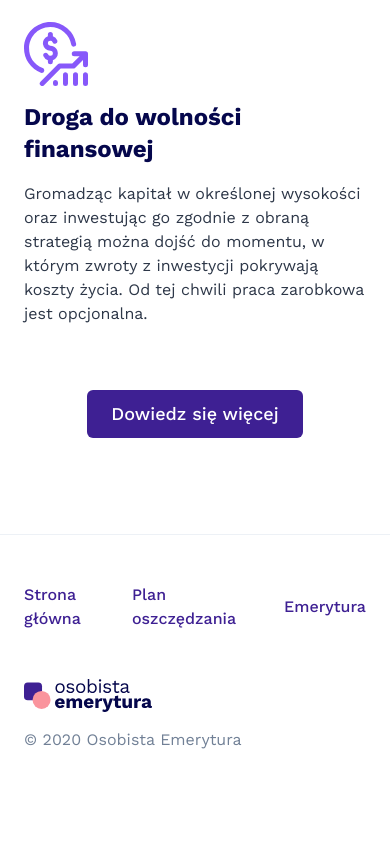
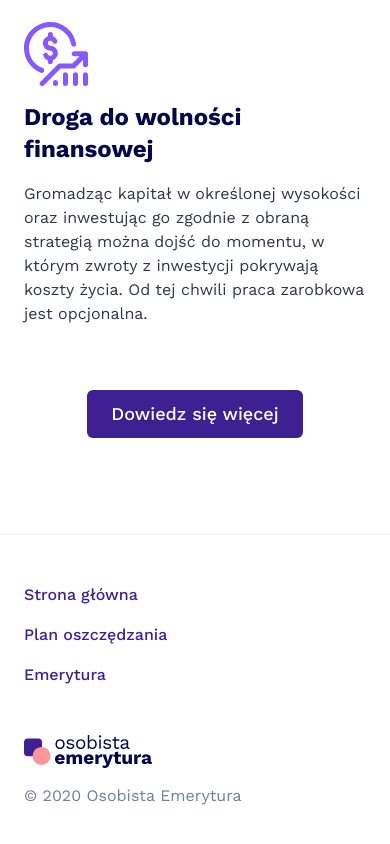
Before and after one commit to tomaszgil/osobista-emerytura, a React (Create React App) app: page / in a window 390 px wide. Shown: the part 2121-2965 px from the top of the page. Before the commit the page ends 2921 px from the top, so only its background shows below. Built offline with nearby package versions, Linux system fonts and the light colour scheme.

Commit message:
Adjust homepage to mobile

```diff
--- a/src/components/Footer.tsx
+++ b/src/components/Footer.tsx
@@ -1,15 +1,21 @@
 import React from 'react'
 import PageContainer from './PageContainer'
 import Logo from './Logo'
-import { Box, Text } from '@chakra-ui/react'
+import { Box, Stack, Text } from '@chakra-ui/react'
 import { Link as RouterLink } from 'react-router-dom'
-import Nav from './Nav'
+import NavLinks from './NavLinks'
 
 const Footer: React.FC = () => {
   return (
     <PageContainer>
       <Box py={12}>
-        <Nav />
+        <Stack
+          as="nav"
+          direction={{ md: 'row', base: 'column' }}
+          spacing={{ md: 12, base: 4 }}
+        >
+          <NavLinks />
+        </Stack>
         <Box mb={4} mt={12}>
           <RouterLink to="/">
             <Logo />
--- a/src/components/MobileNav.tsx
+++ b/src/components/MobileNav.tsx
@@ -1,6 +1,5 @@
 import React from 'react'
 import {
-  Link,
   Stack,
   IconButton,
   Drawer,
@@ -11,7 +10,7 @@ import {
   useDisclosure,
 } from '@chakra-ui/react'
 import { HamburgerIcon } from '@chakra-ui/icons'
-import { Link as RouterLink } from 'react-router-dom'
+import NavLinks from './NavLinks'
 
 const MobileNav: React.FC = () => {
   const { isOpen, onOpen, onClose } = useDisclosure()
@@ -37,16 +36,8 @@ const MobileNav: React.FC = () => {
             <DrawerCloseButton />
 
             <DrawerBody>
-              <Stack as="nav" py={4} spacing={6}>
-                <Link to="/" as={RouterLink}>
-                  Strona główna
-                </Link>
-                <Link to="/plan" as={RouterLink}>
-                  Plan oszczędzania
-                </Link>
-                <Link to="/emerytura" as={RouterLink}>
-                  Emerytura
-                </Link>
+              <Stack as="nav" py={8} spacing={6}>
+                <NavLinks />
               </Stack>
             </DrawerBody>
           </DrawerContent>
--- a/src/components/Nav.tsx
+++ b/src/components/Nav.tsx
@@ -1,18 +1,10 @@
 import React from 'react'
-import { HStack, Link } from '@chakra-ui/react'
-import { Link as RouterLink } from 'react-router-dom'
+import { HStack } from '@chakra-ui/react'
+import NavLinks from './NavLinks'
 
 const Nav: React.FC = () => (
   <HStack as="nav" spacing={12}>
-    <Link to="/" as={RouterLink}>
-      Strona główna
-    </Link>
-    <Link to="/plan" as={RouterLink}>
-      Plan oszczędzania
-    </Link>
-    <Link to="/emerytura" as={RouterLink}>
-      Emerytura
-    </Link>
+    <NavLinks />
   </HStack>
 )
 
--- /dev/null
+++ b/src/components/NavLinks.tsx
@@ -0,0 +1,19 @@
+import React from 'react'
+import { Link } from '@chakra-ui/react'
+import { Link as RouterLink } from 'react-router-dom'
+
+const NavLinks: React.FC = () => (
+  <>
+    <Link to="/" as={RouterLink}>
+      Strona główna
+    </Link>
+    <Link to="/plan" as={RouterLink}>
+      Plan oszczędzania
+    </Link>
+    <Link to="/emerytura" as={RouterLink}>
+      Emerytura
+    </Link>
+  </>
+)
+
+export default NavLinks
```
